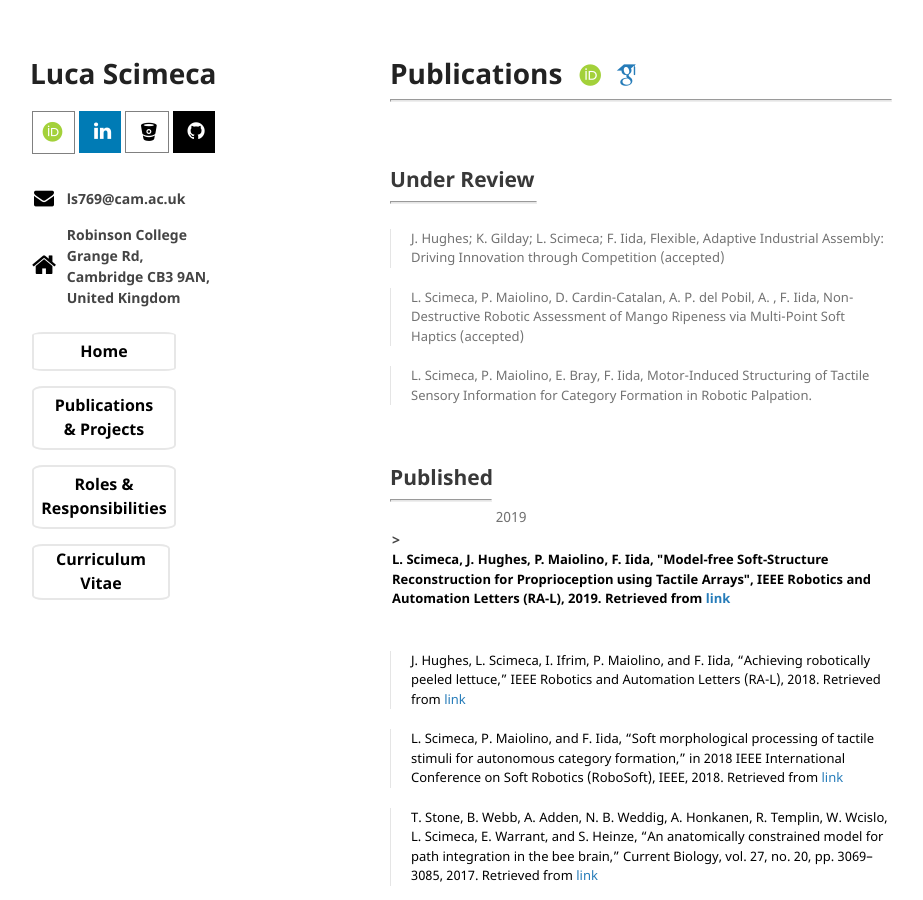
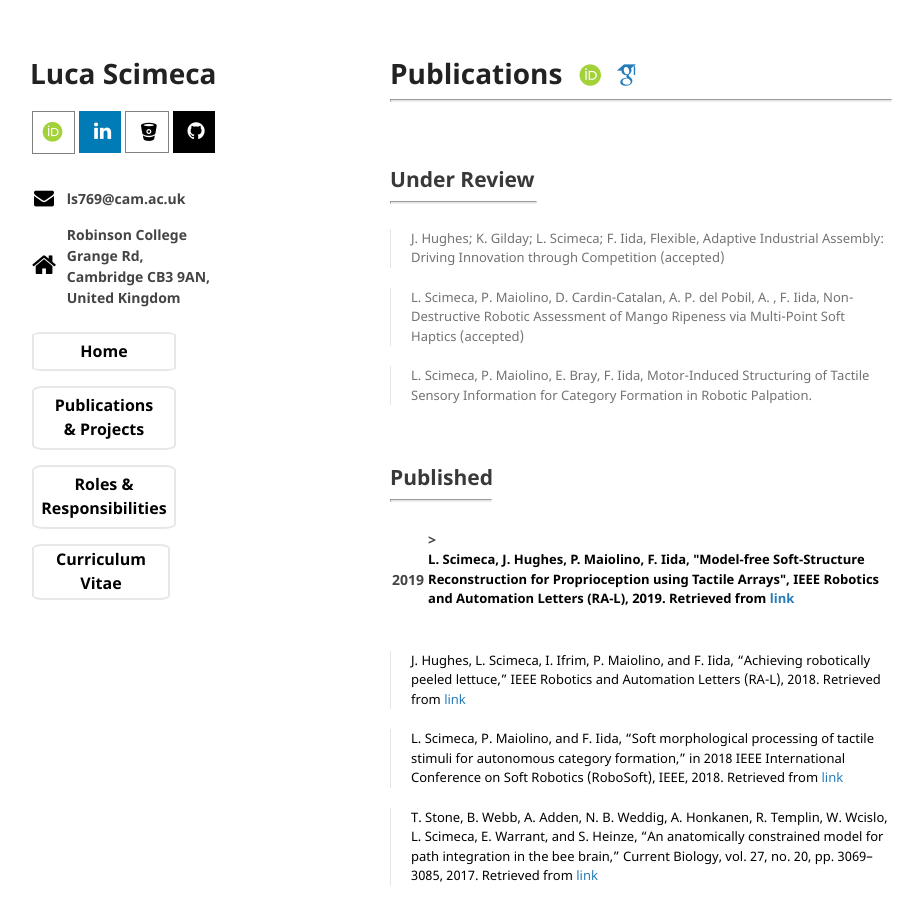
Before and after one commit to lucascimeca/lucascimeca.github.io, a Jekyll site: the page built from publications.md, in a window 1280 px wide and 900 px high. Shown: the whole window, without its empty margins (180-1103 px from the left). Built offline with Jekyll 4.4.1, drawn with Linux system fonts in a browser that asks for light colours; nearby versions of some CDN libraries; some web fonts are replaced; the repository's description, which GitHub fills in, is left out; our own code applies the rules of GitHub Pages for plain Markdown files.

Commit message:
Update publications.md

```diff
--- a/publications.md
+++ b/publications.md
@@ -25,9 +25,9 @@ layout: default
 <hr style="width: 100px">
 <table>
  <tr>
-  2019
- </tr>
- <tr>
+  <th>
+   2019
+  </th>
   <th>
    > <div style="font-size: 13px; color: black">
     L. Scimeca, J. Hughes, P. Maiolino, F. Iida, "Model-free Soft-Structure Reconstruction for Proprioception using Tactile Arrays",      IEEE Robotics and Automation Letters (RA-L), 2019.
```
